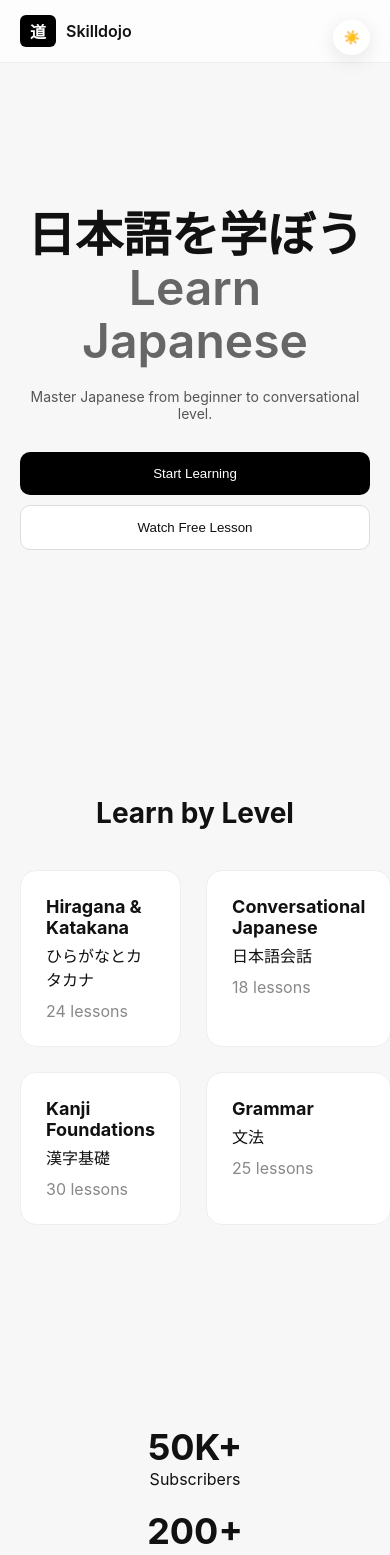
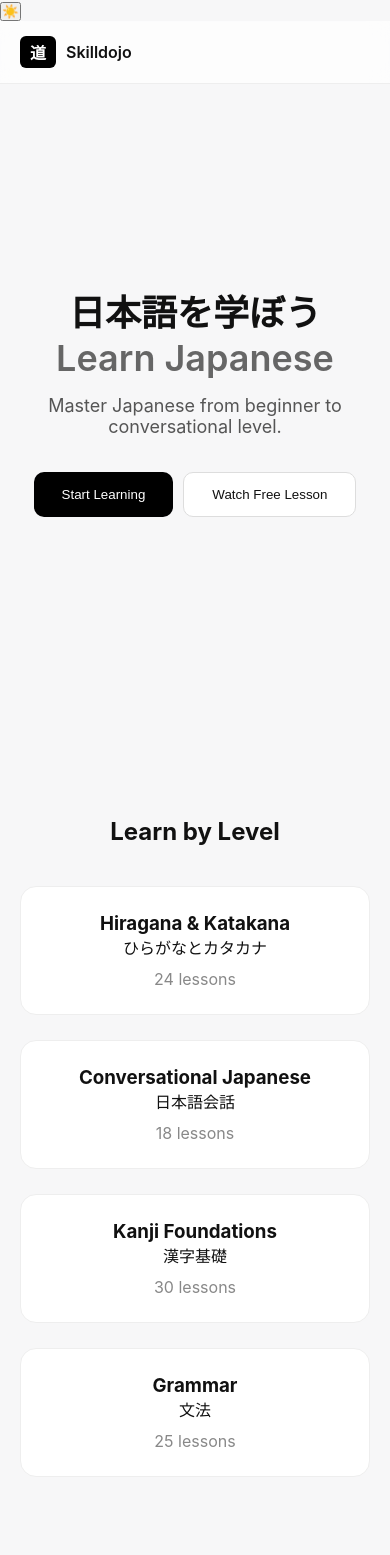
Before and after one commit to marufislam8924/skilldojo, a Next.js app: page / in a window 390 px wide. Shown: the top 1555 px of the page. Built offline with nearby package versions, Linux system fonts and the light colour scheme.

Commit message:
Update globals.css

```diff
--- a/app/globals.css
+++ b/app/globals.css
@@ -8,14 +8,13 @@
 }
 
 /* ========================= */
-/* BODY (LIGHT DEFAULT) */
+/* BODY */
 /* ========================= */
 body {
   background: #f7f7f8;
   color: #111;
   font-family: -apple-system, BlinkMacSystemFont, "Segoe UI", Roboto, sans-serif;
   overflow-x: hidden;
-  scroll-behavior: smooth;
 }
 
 /* ========================= */
@@ -44,7 +43,6 @@ body {
   border-radius: 6px;
 }
 
-/* NAV LINKS */
 .nav-links {
   display: flex;
   gap: 20px;
@@ -53,7 +51,6 @@ body {
 
 .nav-links p {
   cursor: pointer;
-  transition: 0.2s;
 }
 
 .nav-links p:hover {
@@ -67,8 +64,9 @@ body {
   min-height: 75vh;
   display: flex;
   flex-direction: column;
+  justify-content: center;
   align-items: center;
-  justify-content: center;
+  gap: 15px;
   text-align: center;
   padding: 80px 20px;
 }
@@ -76,7 +74,6 @@ body {
 .hero h1 {
   font-size: 64px;
   font-weight: 600;
-  line-height: 1.1;
 }
 
 .hero span {
@@ -84,17 +81,15 @@ body {
 }
 
 .desc {
-  margin-top: 20px;
   color: #555;
   font-size: 18px;
-  max-width: 500px;
 }
 
 /* ========================= */
 /* BUTTONS */
 /* ========================= */
 .hero-buttons {
-  margin-top: 30px;
+  margin-top: 20px;
   display: flex;
   gap: 10px;
 }
@@ -105,12 +100,7 @@ body {
   color: white;
   border-radius: 10px;
   border: none;
-  transition: 0.2s;
   cursor: pointer;
-}
-
-.primary:hover {
-  transform: translateY(-2px);
 }
 
 .secondary {
@@ -119,19 +109,14 @@ body {
   border-radius: 10px;
   background: white;
   color: #111;
-  cursor: pointer;
 }
 
 /* ========================= */
-/* FEATURES / COURSES */
+/* GRID */
 /* ========================= */
 .features {
   padding: 100px 20px;
   text-align: center;
-}
-
-.features h2 {
-  font-size: 28px;
 }
 
 .grid {
@@ -148,63 +133,102 @@ body {
   border: 1px solid #eee;
   transition: 0.3s;
   cursor: pointer;
-  text-align: left;
 }
 
 .card:hover {
   transform: translateY(-6px);
-  box-shadow: 0 15px 40px rgba(0,0,0,0.05);
-}
-
-.card h3 {
-  font-size: 18px;
-}
-
-.card p {
-  margin-top: 5px;
+  box-shadow: 0 10px 30px rgba(0,0,0,0.05);
 }
 
 /* ========================= */
-/* ROADMAP */
+/* LESSON PAGE */
 /* ========================= */
-.roadmap {
-  max-width: 600px;
-  margin: 50px auto;
+.lesson-container {
+  max-width: 900px;
+  margin: auto;
+  padding: 40px 20px;
+  text-align: center;
 }
 
-.roadmap-item {
-  display: flex;
-  align-items: center;
-  gap: 20px;
-  margin-bottom: 30px;
-  cursor: pointer;
-  padding: 10px;
-  border-radius: 12px;
-  transition: 0.3s;
+.lesson-container h1 {
+  font-size: 40px;
 }
 
-.roadmap-item:hover {
-  background: rgba(0,0,0,0.05);
+/* ========================= */
+/* FLASHCARD */
+/* ========================= */
+.flashcard {
+  margin: 40px auto;
+  width: 260px;
+  height: 200px;
+  perspective: 1000px;
+  cursor: pointer;
 }
 
-.circle {
-  width: 40px;
-  height: 40px;
-  background: black;
-  color: white;
-  border-radius: 50%;
+.flashcard .inner {
+  width: 100%;
+  height: 100%;
+  position: relative;
+  transition: transform 0.6s;
+  transform-style: preserve-3d;
+}
+
+.flashcard.flip .inner {
+  transform: rotateY(180deg);
+}
+
+.flashcard .front,
+.flashcard .back {
+  position: absolute;
+  width: 100%;
+  height: 100%;
+  border-radius: 18px;
   display: flex;
   align-items: center;
   justify-content: center;
+  flex-direction: column;
+  backface-visibility: hidden;
+  border: 1px solid #eee;
+  background: white;
+}
+
+/* FRONT (JP) */
+.flashcard .front {
+  font-size: 80px;
   font-weight: bold;
 }
 
-.roadmap-item.done {
-  opacity: 0.6;
+/* BACK (EN + SOUND) */
+.flashcard .back {
+  transform: rotateY(180deg);
 }
 
-.roadmap-item.done .circle {
-  background: green;
+.flashcard .back h2 {
+  font-size: 28px;
+}
+
+.flashcard .back p {
+  margin-top: 10px;
+  font-size: 14px;
+  color: #666;
+}
+
+/* ========================= */
+/* CONTROLS */
+/* ========================= */
+.controls {
+  display: flex;
+  justify-content: center;
+  gap: 20px;
+}
+
+.controls button {
+  padding: 10px 20px;
+  border-radius: 10px;
+  border: none;
+  background: black;
+  color: white;
+  cursor: pointer;
 }
 
 /* ========================= */
@@ -226,43 +250,6 @@ body {
 }
 
 /* ========================= */
-/* LESSON PAGE */
-/* ========================= */
-.lesson-container {
-  max-width: 800px;
-  margin: auto;
-  padding: 40px 20px;
-}
-
-.lesson-container h1 {
-  font-size: 40px;
-}
-
-.lesson-card {
-  margin-top: 20px;
-  padding: 20px;
-  background: white;
-  border-radius: 12px;
-  border: 1px solid #eee;
-}
-
-/* ========================= */
-/* THEME BUTTON */
-/* ========================= */
-.theme-btn {
-  position: fixed;
-  top: 20px;
-  right: 20px;
-  padding: 10px;
-  border-radius: 50%;
-  border: none;
-  background: white;
-  cursor: pointer;
-  z-index: 1000;
-  box-shadow: 0 5px 20px rgba(0,0,0,0.1);
-}
-
-/* ========================= */
 /* DARK MODE */
 /* ========================= */
 body.dark {
@@ -280,46 +267,20 @@ body.dark .logo-box {
   color: black;
 }
 
-body.dark .nav-links {
-  color: #aaa;
-}
-
-body.dark .nav-links p:hover {
-  color: white;
-}
-
-body.dark .hero span {
-  color: #aaa;
-}
-
-body.dark .desc {
-  color: #bbb;
-}
-
-body.dark .card,
-body.dark .lesson-card {
+body.dark .card {
   background: #1a1a1a;
   border: none;
 }
 
-body.dark .secondary {
-  border: 1px solid #555;
+body.dark .flashcard .front,
+body.dark .flashcard .back {
+  background: #1a1a1a;
   color: white;
-  background: transparent;
+  border: none;
 }
 
-body.dark .primary {
-  background: white;
-  color: black;
-}
-
-body.dark .circle {
-  background: white;
-  color: black;
-}
-
-body.dark .roadmap-item:hover {
-  background: rgba(255,255,255,0.05);
+body.dark .flashcard .back p {
+  color: #aaa;
 }
 
 /* ========================= */
@@ -339,42 +300,17 @@ body.dark .roadmap-item:hover {
     font-size: 36px;
   }
 
-  .desc {
-    font-size: 14px;
-  }
-
-  .hero-buttons {
-    flex-direction: column;
-    width: 100%;
-  }
-
-  .primary,
-  .secondary {
-    width: 100%;
-  }
-
   .grid {
     grid-template-columns: 1fr;
   }
 
   .stats-grid {
     flex-direction: column;
-    gap: 20px;
+  }
+
+  .flashcard {
+    width: 220px;
+    height: 180px;
   }
 
 }
-
-/* ========================= */
-/* TABLET */
-/* ========================= */
-@media (max-width: 1024px) {
-
-  .grid {
-    grid-template-columns: repeat(2, 1fr);
-  }
-
-  .hero h1 {
-    font-size: 48px;
-  }
-
-}
```
